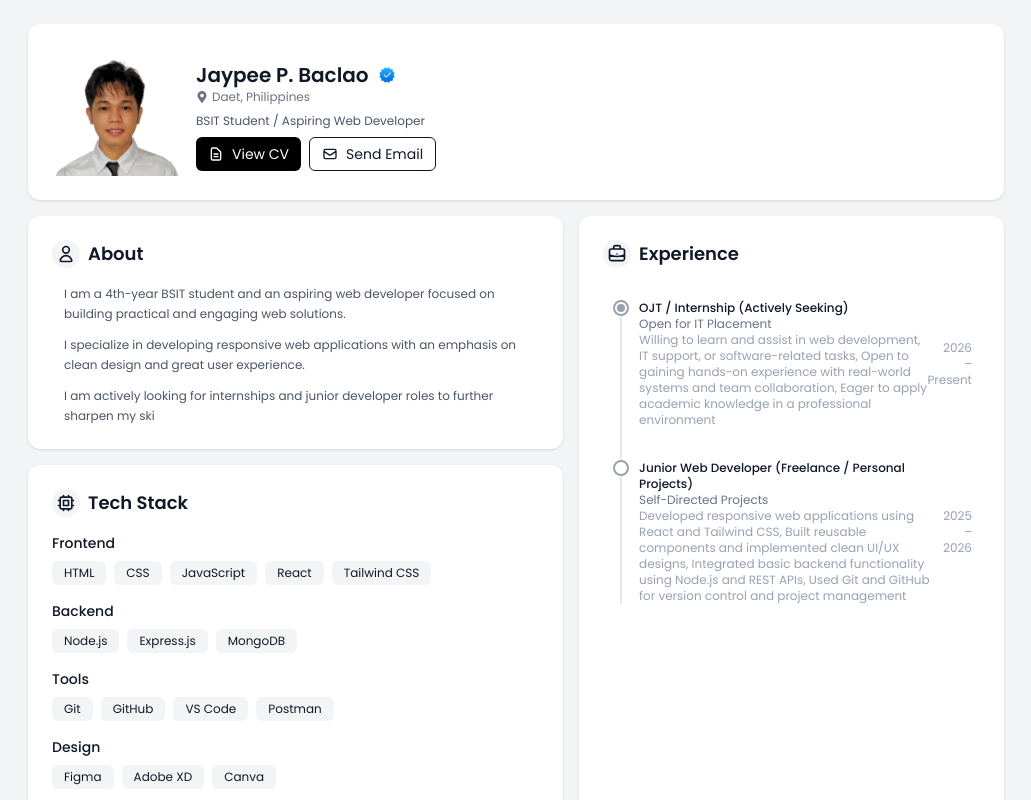
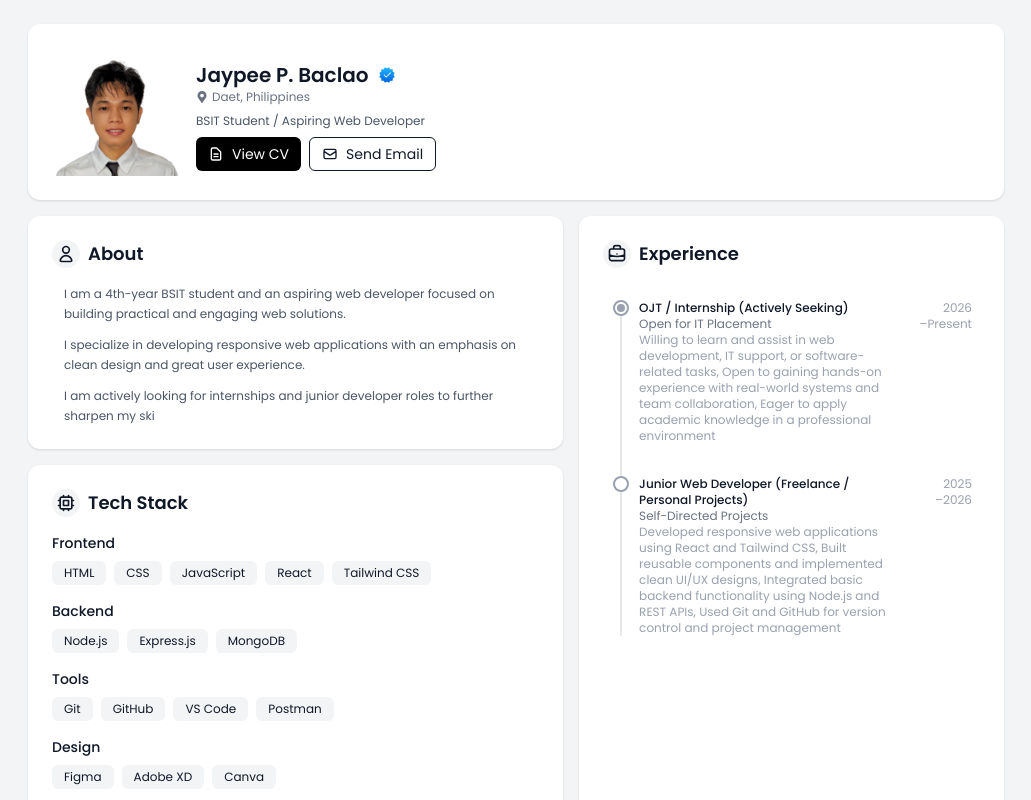
Before and after one commit to baclaojaypee08-spec/portfolio, a React (Vite) app in the folder my-portfolio/: page / in a window 1280 px wide. Shown: the top 800 px of the page, without its empty margins (124-1155 px from the left). Built offline with nearby package versions, Linux system fonts and the light colour scheme.

Commit message:
Update project files

```diff
--- a/my-portfolio/src/components/Experience.jsx
+++ b/my-portfolio/src/components/Experience.jsx
@@ -86,7 +86,7 @@ function Experience() {
               </span>
 
               {/* Content */}
-              <div className="ml-3 flex-1 flex justify-between items-center">
+              <div className="ml-3 flex flex-1 gap-4">
                 <div className="group-hover:translate-x-1 transition-transform">
                   <p className="text-xs font-medium">{exp.title}</p>
                   <p className="text-xs text-gray-500 dark:text-gray-400">
@@ -99,7 +99,7 @@ function Experience() {
                   </p>
                 </div>
 
-                <span className="text-xs text-gray-400 dark:text-gray-500 text-right">
+                <span className="text-xs text-gray-400 dark:text-gray-500 text-right w-16 shrink-0">
                   {exp.date.from === exp.date.to ? (
                     exp.date.from
                   ) : (
```
